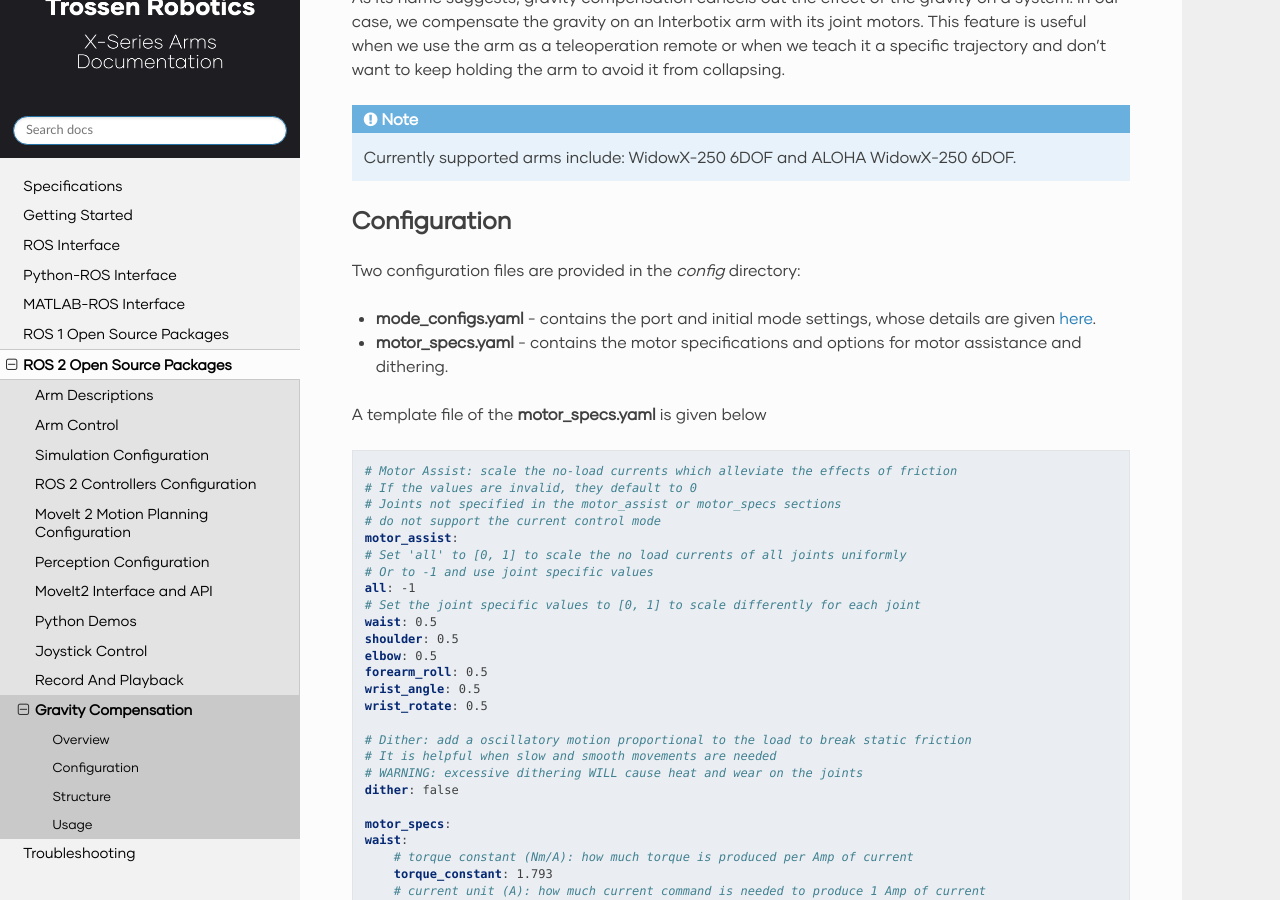
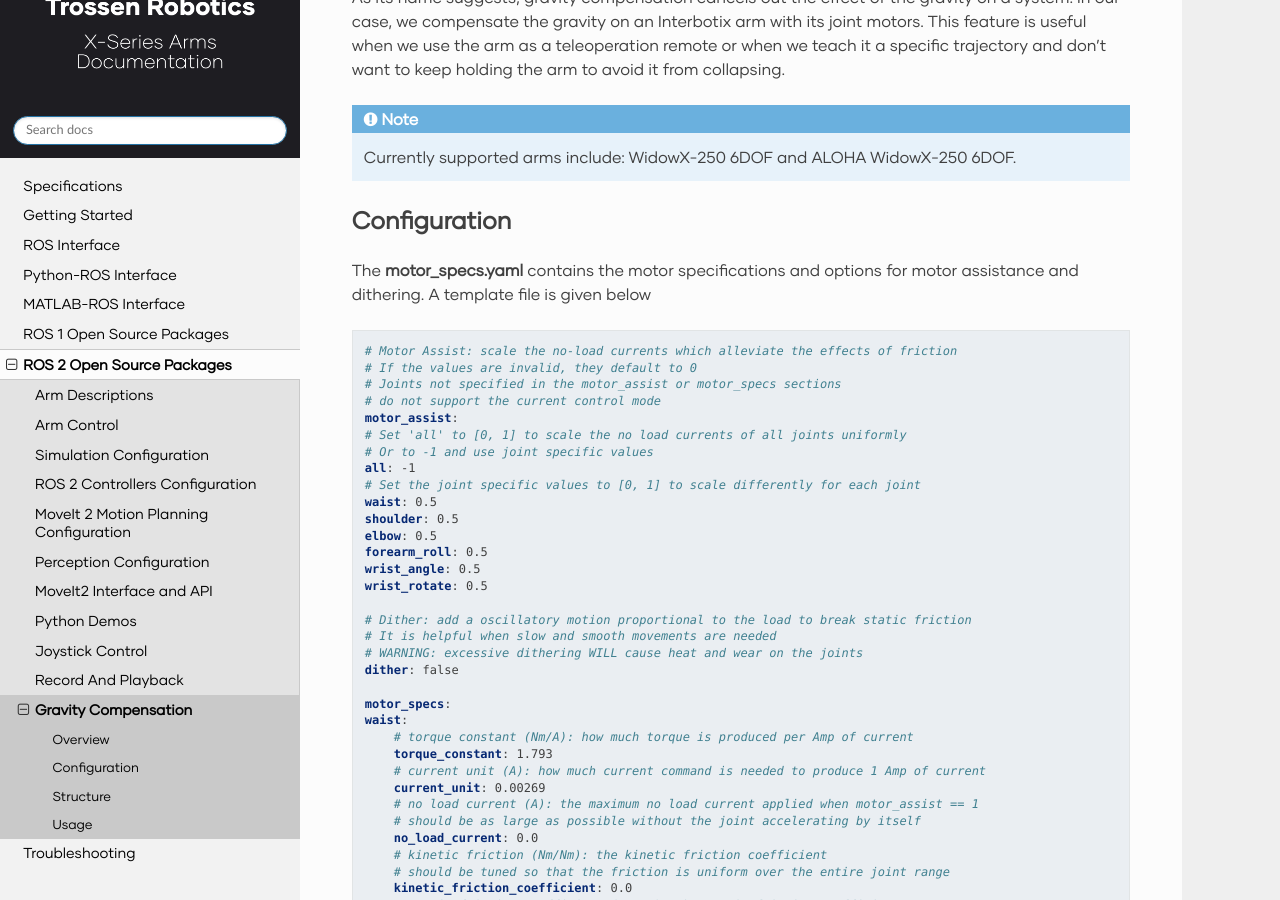
Before and after one commit to TrossenRobotics/interbotix_xsarms_docs, a Sphinx documentation site: the page built from docs/ros2_packages/gravity_compensation.rst, in a window 1280 px wide and 900 px high, scrolled down 311 px. Built offline with Sphinx 7.4.7 and the Read the Docs theme 2.0.0, drawn with Linux system fonts in a browser that asks for light colours; some web fonts are replaced; some of the changed text lies outside the part shown.

Commit message:
Update on the gravity compensation doc
- removed mode configs
- changed namespace to robot_name to be more informative
- fixed ' ' pairs in the csv file

```diff
--- a/docs/_data/gravity_compensation.csv
+++ b/docs/_data/gravity_compensation.csv
@@ -1,5 +1,4 @@
 "Argument","Description","Default","Choices"
 "robot_model","model type of the Interbotix Arm.","","``aloha_wx250s``, ``wx250s``"
 "robot_name","name of the robot (typically equal to ``robot_model``, but could be anything).","LaunchConfig\(``robot_model``\)",""
-"motor_specs","the file path to the 'motor specs' YAML file.","LocalVar('FindPackageShare\(pkg= ``interbotix_xsarm_gravity_compensation``\) + 'config') + '/motor_specs\_' + LaunchConfig('robot_model') + '.yaml''",""
-"mode_configs","the file path to the 'mode config' YAML file.","LocalVar('FindPackageShare\(pkg= ``interbotix_xsarm_gravity_compensation``\) + 'config') + '/mode_configs\_' + LaunchConfig('robot_model') + '.yaml''",""
+"motor_specs","the file path to the 'motor specs' YAML file.","LocalVar('FindPackageShare\(pkg= ``interbotix_xsarm_gravity_compensation``\) + 'config' + 'motor_specs\_'') + LaunchConfig('robot_model') + '.yaml'",""
--- a/docs/ros2_packages/gravity_compensation.rst
+++ b/docs/ros2_packages/gravity_compensation.rst
@@ -26,12 +26,8 @@ This feature is useful when we use the arm as a teleoperation remote or when we
 Configuration
 =============
 
-Two configuration files are provided in the `config` directory:
-
--   **mode_configs.yaml** - contains the port and initial mode settings, whose details are given :ref:`here <mode_configs_file_ros2>`.
--   **motor_specs.yaml** - contains the motor specifications and options for motor assistance and dithering.
-
-A template file of the **motor_specs.yaml** is given below
+The **motor_specs.yaml** contains the motor specifications and options for motor assistance and dithering.
+A template file is given below
 
 .. code-block:: yaml
 
@@ -128,7 +124,7 @@ Structure
 As shown above, the `interbotix_xsarm_gravity_compensation` package builds on top of the `interbotix_xsarm_control` package whose details are given :doc:`here <./arm_control>`.
 
 This package contains a single node called **gravity_compensation**.
-It subscribes to the ``/<namespace>/joint_states`` topic, computes and publishes the desired current commands to the ``/<namespace>/commands/joint_group`` topic.
+It subscribes to the ``/<robot_name>/joint_states`` topic, computes and publishes the desired current commands to the ``/<robot_name>/commands/joint_group`` topic.
 Please refer to the GitHub `Readme <interbotix_gravity_compensation>`_ for more details on its derivations and implementation.
 
 .. _`interbotix_gravity_compensation`: https://github.com/Interbotix/interbotix_ros_toolboxes/tree/humble/interbotix_common_toolbox/interbotix_gravity_compensation
```
